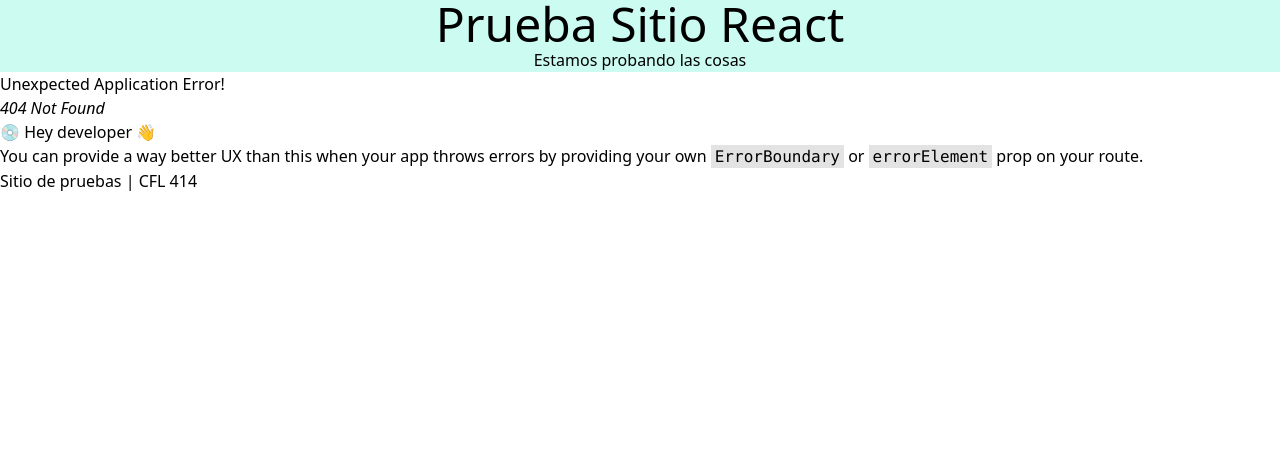
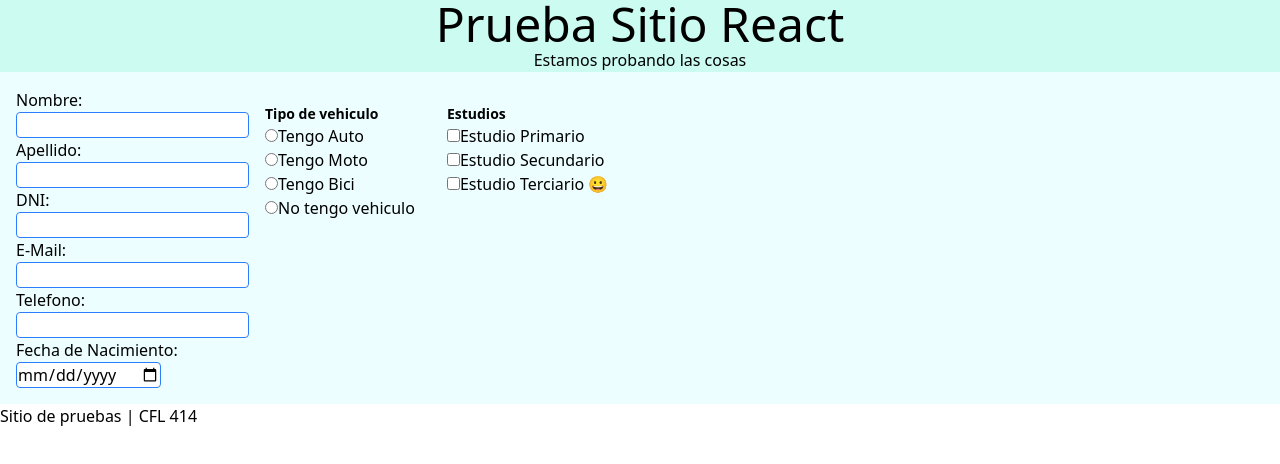
Before and after one commit to souprismatienda-lang/dev.cfl.ejercicio, a React (Vite) app: page /prueba in a window 1280 px wide. Before the commit this address had no page. Shown: the top 464 px of the page. Built offline with nearby package versions, Linux system fonts and the light colour scheme.

Commit message:
formulario de la clase pasada

```diff
--- /dev/null
+++ b/src/componentes/prueba.jsx
@@ -0,0 +1,41 @@
+export default function Pruebas(){
+    return(
+        <form className="bg-cyan-50 p-4 flex flex-col md:flex-row">
+            <div className="[&>input]:border-1 [&>input]:border-blue-500 [&>input]:bg-white [&>input]:rounded-sm">
+                <label for="fnombre">Nombre:</label><br/>
+                <input type="text" name="fnombre" id="fnombre" /><br/>
+                <label for="fapellido">Apellido:</label><br/>
+                <input type="text" name="fapellido" id="fapellido" /><br/>
+                <label for="fdni">DNI:</label><br/>
+                <input type="text" name="fdni" id="fdni" /><br/>
+                <label for="fmail">E-Mail:</label><br/>
+                <input type="text" name="fmail" id="fmail" /><br/>
+                <label for="ftelefono">Telefono:</label><br/>
+                <input type="text" name="ftelefono" id="ftelefono" /><br/>
+                {/*<label>El type="date" nos muestra un calendario que varia según el navegador</label>*/}
+                <label for="fnac">Fecha de Nacimiento:</label><br/>
+                <input type="date" name="fnac" id="fnac" /><br/>
+            </div>
+            <div className="formradios m-4">
+                <p className="font-bold text-sm">Tipo de vehiculo</p>
+                <input type="radio" name="fvehiculo" id="fauto" value="Auto" />
+                <label for="fvehiculo">Tengo Auto</label><br/>
+                <input type="radio" name="fvehiculo" id="fmoto" value="Moto" />
+                <label for="fvehiculo">Tengo Moto</label><br/>
+                <input type="radio" name="fvehiculo" id="fbici" value="Bici" />
+                <label for="fvehiculo">Tengo Bici</label><br/>
+                <input type="radio" name="fvehiculo" id="fnote" value="No Tengo" />
+                <label for="fvehiculo">No tengo vehiculo</label><br/>
+            </div>
+            <div className="formcheckbox m-4">
+                <p className=" font-bold text-sm">Estudios</p>
+                <input type="checkbox" name="festudio1" id="festudio1" value="Primario" />
+                <label for="festudio1">Estudio Primario</label><br/>
+                <input type="checkbox" name="festudio2" id="festudio2" value="Secundario" />
+                <label for="festudio2">Estudio Secundario</label><br/>
+                <input type="checkbox" name="festudio3" id="festudio3" value="Terciario" />
+                <label for="festudio3">Estudio Terciario 😀</label><br/>
+            </div>
+        </form>
+    )
+}
--- a/src/main.jsx
+++ b/src/main.jsx
@@ -11,6 +11,7 @@ import Objetos from './componentes/objetos'
 import Header from './componentes/Header'
 import Footer from './componentes/footer'
 import ClaseForm from './componentes/claseform'
+import Pruebas from './componentes/prueba'
 
 const router = createBrowserRouter ([
   {
@@ -20,6 +21,10 @@ const router = createBrowserRouter ([
   {
     path: "/claseform",
     Component: ClaseForm
+  },
+  {
+    path: "/prueba",
+    Component: Pruebas
   }
 ]);
 
```
